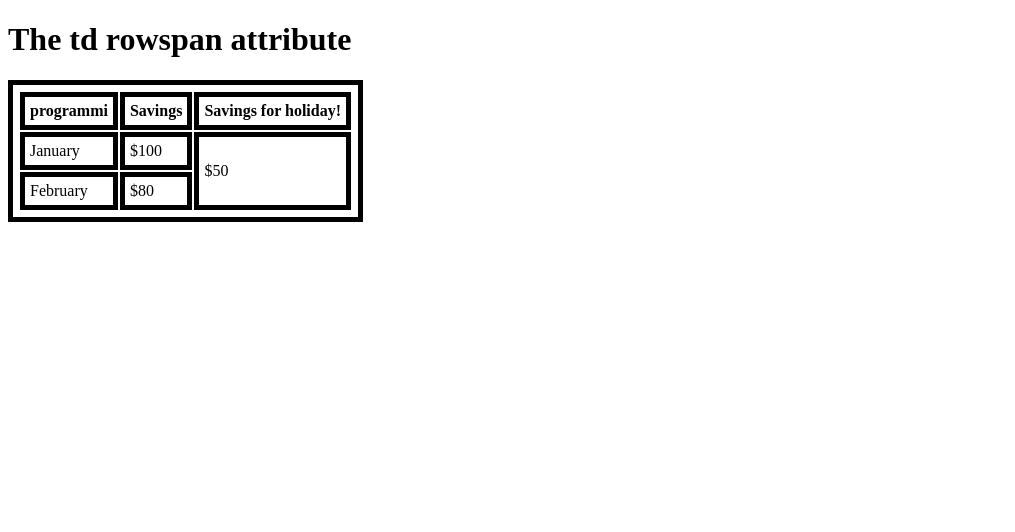
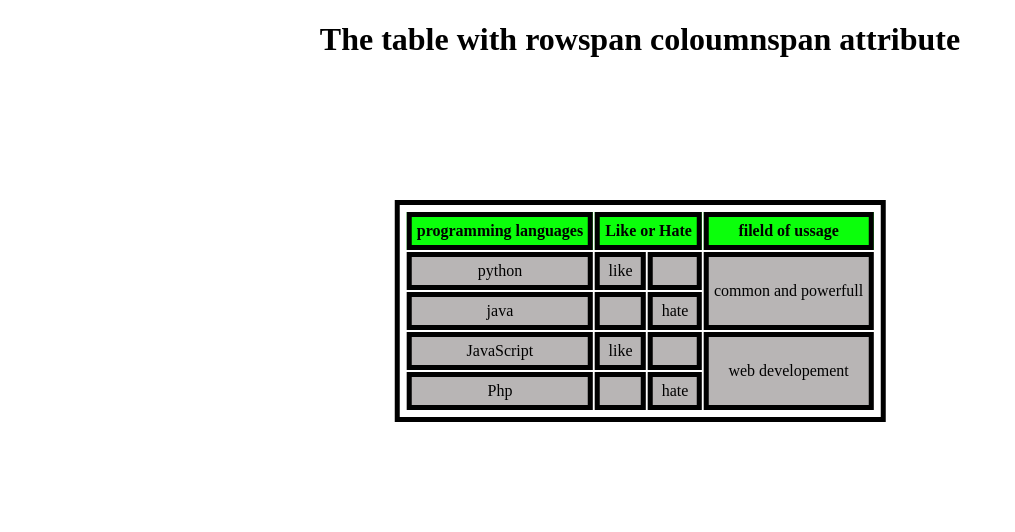
Before and after one commit to sri0711/test, a Node server app: template views/hbs_files/excise/ex2.hbs in a window 1280 px wide. Shown: the top 532 px of the page, without its empty margins (0-1015 px from the left). Run offline with Node 20, Linux system fonts and the light colour scheme; the template is opened without the code that fills it, so the values that code supplies are empty.

Commit message:
for class

```diff
--- a/routers/domain.js
+++ b/routers/domain.js
@@ -14,7 +14,7 @@ router.get('/page/ex1', (req, res) => {
 	res.render('excise/ex1');
 });
 
-router.get('/page/ex23', (req, res) => {
+router.get('/page/ex2', (req, res) => {
 	res.render('excise/ex2');
 });
 
--- a/views/hbs_files/excise/ex2.hbs
+++ b/views/hbs_files/excise/ex2.hbs
@@ -10,26 +10,54 @@ table, th, td {
   border: 5px solid black;
   padding: 5px;
 }
+th{
+  background-color: rgb(11, 255, 11);
+}
+td{
+  background-color: rgb(184, 181, 181);
+}
+body{
+  background-color: rgb(255, 255, 255);
+  text-align: center;
+}
+table{
+  margin-left: 50%;
+  margin-top: 20%;
+  transform: translate(-50%,-50%);
+}
 </style>
 </head>
 <body>
 
-<h1>The td rowspan attribute</h1>
+<h1>The table with rowspan coloumnspan attribute</h1>
 
 <table>
   <tr>
-    <th>programmi</th>
-    <th>Savings</th>
-    <th>Savings for holiday!</th>
+    <th>programming languages</th>
+    <th colspan="2" >Like or Hate</th>
+    <th>fileld of ussage</th>
+  </tr>
+    <tr>
+    <td>python</td>
+    <td>like</td>
+    <td></td>
+    <td rowspan="2" >common and powerfull</td>
   </tr>
   <tr>
-    <td>January</td>
-    <td>$100</td>
-    <td rowspan="2">$50</td>
+    <td>java</td>
+    <td></td>
+    <td>hate</td>
   </tr>
-  <tr>
-    <td>February</td>
-    <td>$80</td>
+    <tr>
+    <td>JavaScript</td>
+    <td >like</td>
+    <td></td>
+    <td rowspan="2" >web developement</td>
+    </tr>
+      <tr>
+    <td>Php</td>
+    <td></td>
+    <td>hate</td>
   </tr>
 </table>
 
--- a/views/hbs_files/page.hbs
+++ b/views/hbs_files/page.hbs
@@ -11,6 +11,8 @@
     <div class="cls">
         <li><a href="page/ex1">ex-1  heading and paragraph</a></li>
         <li><a href="page/ex2">ex-2  table with row col span</a></li>
+        <li><a href="page/ex3">ex-3  news paper with grid styling</a></li>
+        <li><a href="page/ex40">ex-4  error-?</a></li>
     </div>
 
 </body>
--- a/views/template/footer.hbs
+++ b/views/template/footer.hbs
@@ -3,6 +3,6 @@
         <li><a href="https://github.com/sri0711">github</a></li>
         <li><a href="mailto:padhu.developer@gmail.com?Subject=Hello%20again">email</a></li>
         <li><a href="tel:7904739162" class="hide">call</a></li>
-        <li><a href="https://api.whatsapp.com/send?phone=9790378215">whatsapp</a></li>
+        <li><a href="https://api.whatsapp.com/send?phone=+919790378215">whatsapp</a></li>
     </ul>
 </footer>
```
Also changed, not shown: views/hbs_files/error.hbs (+10 -1 lines).
